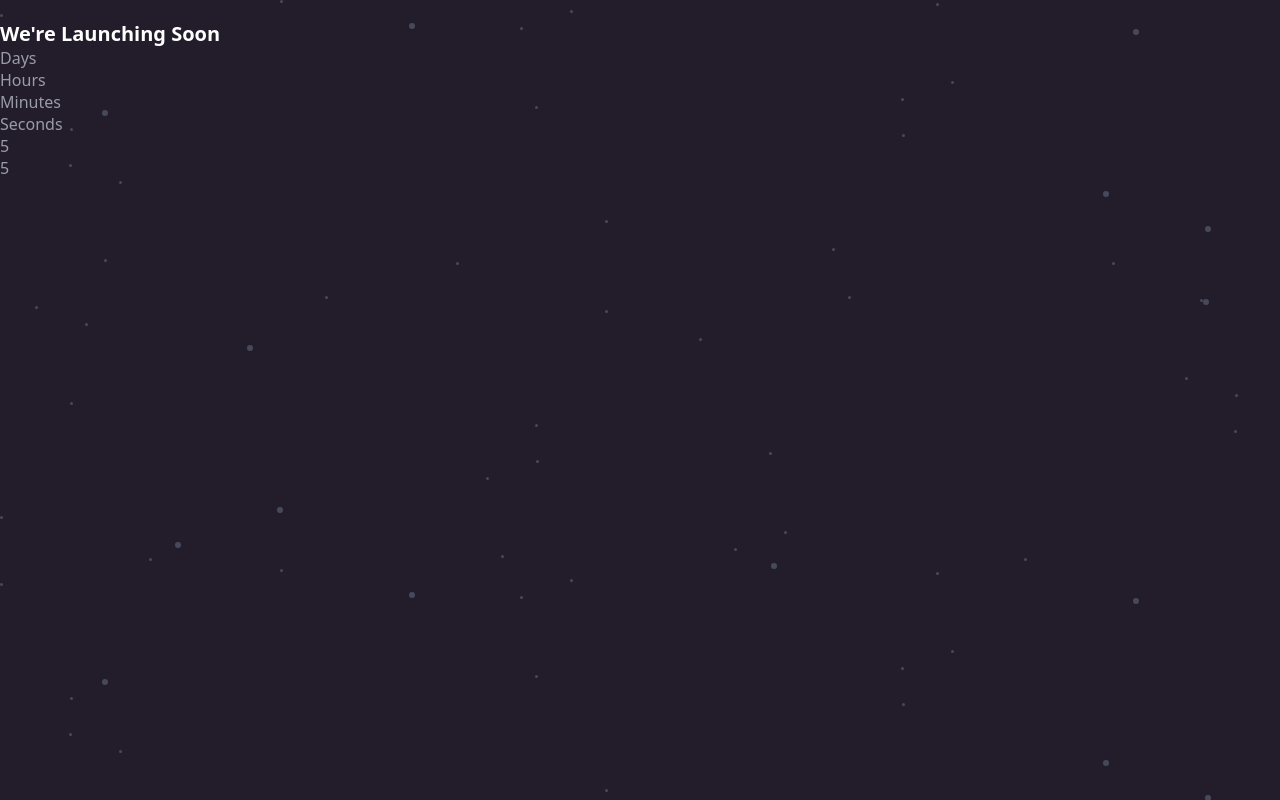
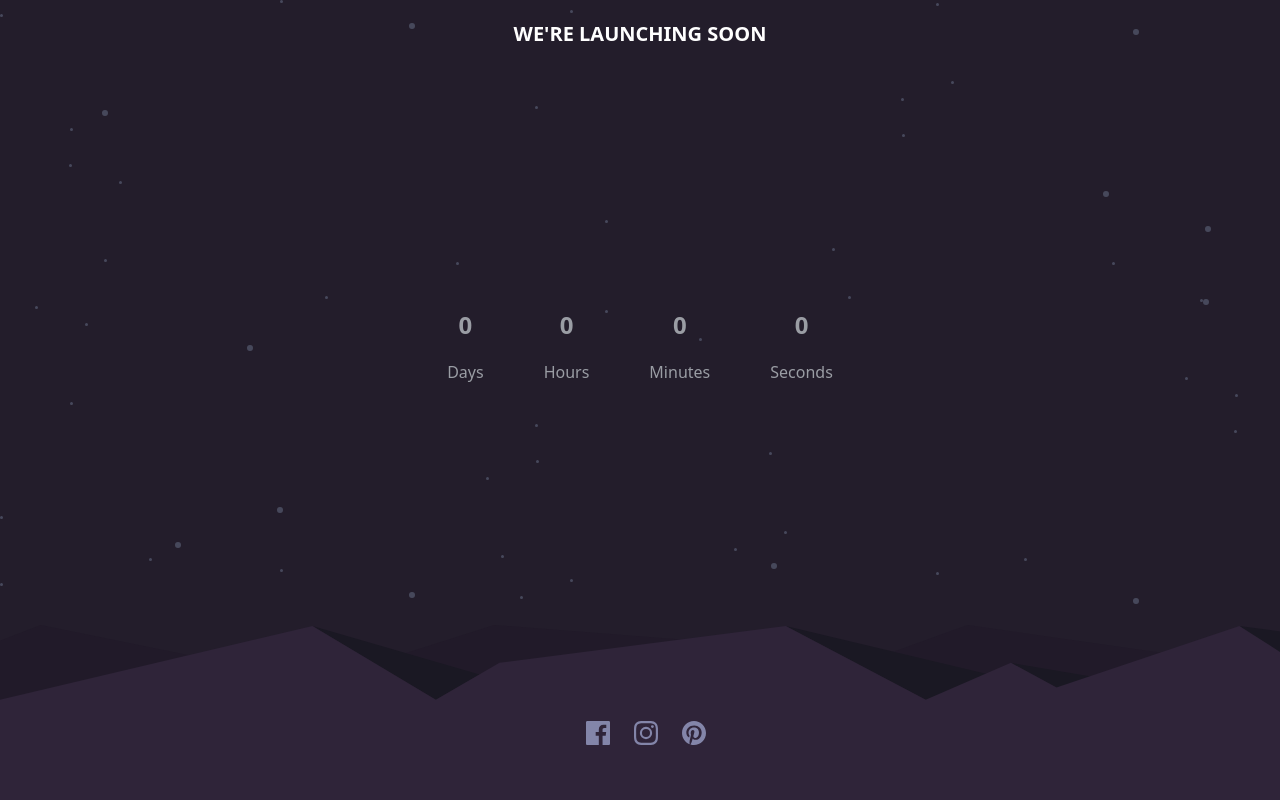
Before and after one commit to AcmeGamers/Countdown-Timer, a plain HTML site: page index.html in a window 1280 px wide. Drawn offline with Linux system fonts and the light colour scheme.

Commit message:
updating design

```diff
--- a/index.html
+++ b/index.html
@@ -16,19 +16,50 @@
     <link rel="stylesheet" href="styles.css" />
   </head>
   <body>
-    <div class="capital-case">
-      <h1>We're launching soon</h1>
-    </div>
-    <div class="column">
-      <div>Days</div>
-      <div>Hours</div>
-      <div>Minutes</div>
-      <div>Seconds</div>
-    </div>
-    <div class="column"></div>
-    <div class="testing">
-      <div class="top-timer">5</div>
-      <div class="bottom-timer">5</div>
-    </div>
+    <main class="column screen-height space-between">
+      <h1 class="uppercase center-text">We're launching soon</h1>
+
+      <div class="row vr-center hr-center">
+        <div class="time">
+          <h2 class="uppercase center-text">
+            <span class="countdown-number">0</span>
+          </h2>
+          Days
+        </div>
+        <div class="time">
+          <h2 class="uppercase center-text">
+            <span class="countdown-number">0</span>
+          </h2>
+          Hours
+        </div>
+        <div class="time">
+          <h2 class="uppercase center-text">
+            <span class="countdown-number">0</span>
+          </h2>
+          Minutes
+        </div>
+        <div class="time">
+          <h2 class="uppercase center-text">
+            <span class="countdown-number">0</span>
+          </h2>
+          Seconds
+        </div>
+      </div>
+      <div class="column hills">
+        <img src="./images/pattern-hills.svg" alt="" />
+        <div class="icons">
+          <img src="./images/icon-facebook.svg" alt="" />
+          <img src="./images/icon-instagram.svg" alt="" />
+          <img src="./images/icon-pinterest.svg" alt="" />
+        </div>
+      </div>
+    </main>
+    <!-- <div class="testing">
+      <div class="top-timer flip">5</div>
+      <div class="middle-timer flip">
+        <div class="flipped flip">5</div>
+      </div>
+      <div class="bottom-timer flip">5</div>
+    </div> -->
   </body>
 </html>
--- a/styles.css
+++ b/styles.css
@@ -17,6 +17,45 @@ body {
   margin: 0;
   overflow: hidden;
 }
+
+/* .testing {
+  background: white;
+  color: black;
+  padding: 30px;
+  height: 500px;
+  font-size: 30px;
+}
+.testing div:nth-child(1) {
+  background: yellow;
+}
+.testing div:nth-child(2) {
+  background: blue;
+  transform: scaleY(-1);
+  position: relative;
+  top: -40px;
+  animation: animate 1.5s infinite;
+  z-index: 1;
+}
+.flipped {
+  transform: scaleY(-1);
+}
+.testing div:nth-child(3) {
+  position: relative;
+  background: green;
+  transform: translateY(-40px);
+  z-index: 0;
+}
+
+@keyframes animate {
+  0% {
+    transform: scaleY(-1);
+  }
+  100% {
+    transform: scaleY(1);
+    top: 0px;
+  }
+}
+*/
 
 /* The Elements */
 h1 {
@@ -67,6 +106,20 @@ p {
   font-size: 13px;
 }
 
+.time {
+  margin: 0 30px;
+}
+
+.icons {
+  position: absolute;
+  left: 45vw;
+  bottom: 5vh;
+}
+
+.icons img {
+  margin: 10px;
+}
+
 /* Custom Styling */
 .flex {
   display: flex;
@@ -97,12 +150,20 @@ p {
   justify-content: space-around;
 }
 
+.space-between {
+  justify-content: space-between;
+}
+
 .full-width-element {
   width: -webkit-fill-available;
 }
 
-.capital-case {
-  text-transform: capitalize;
+.uppercase {
+  text-transform: uppercase;
+}
+
+.center-text {
+  text-align: center;
 }
 
 @media screen and (max-width: 425px) {
```
Also changed, not shown: scripts.js (added).
